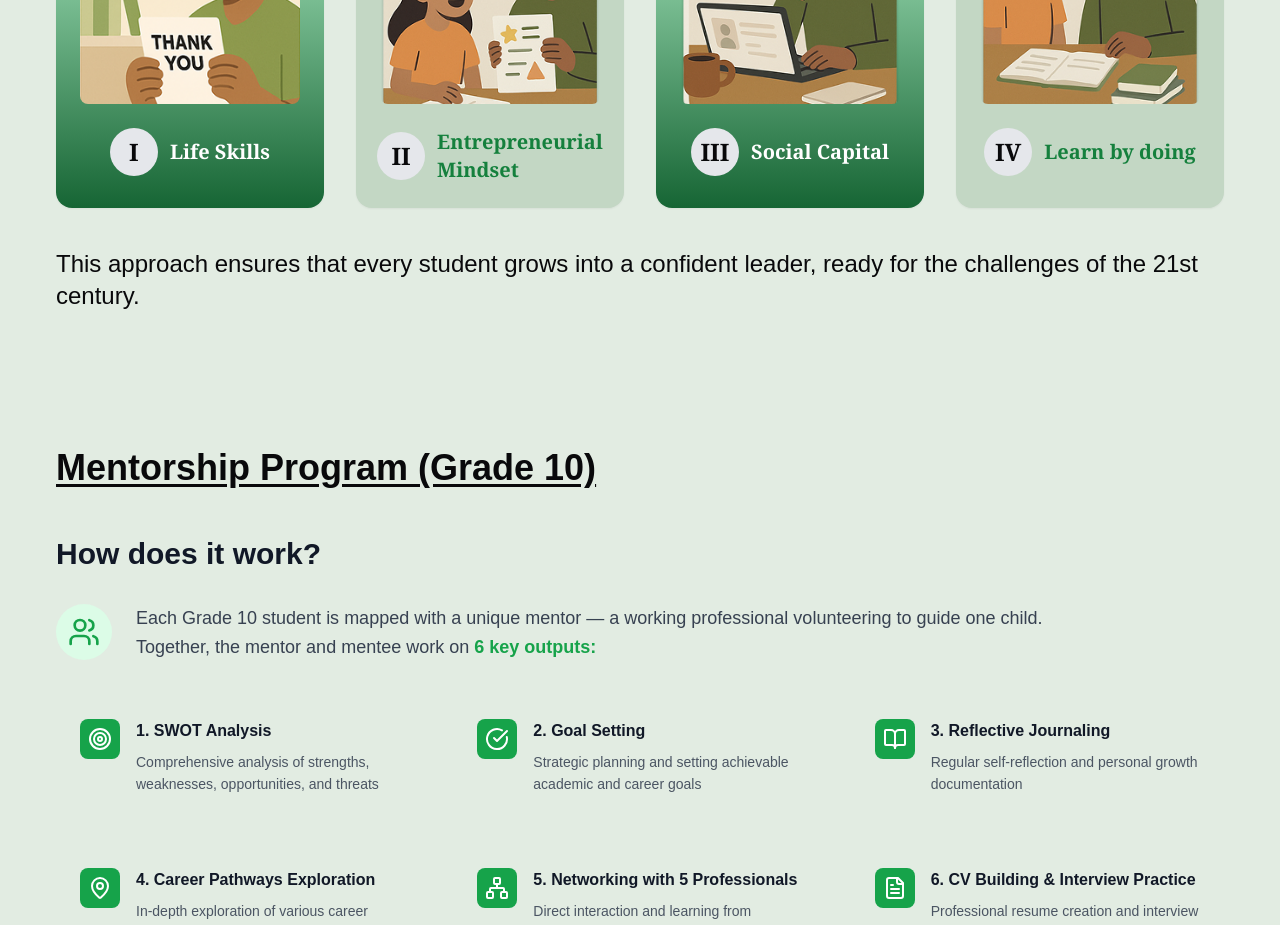
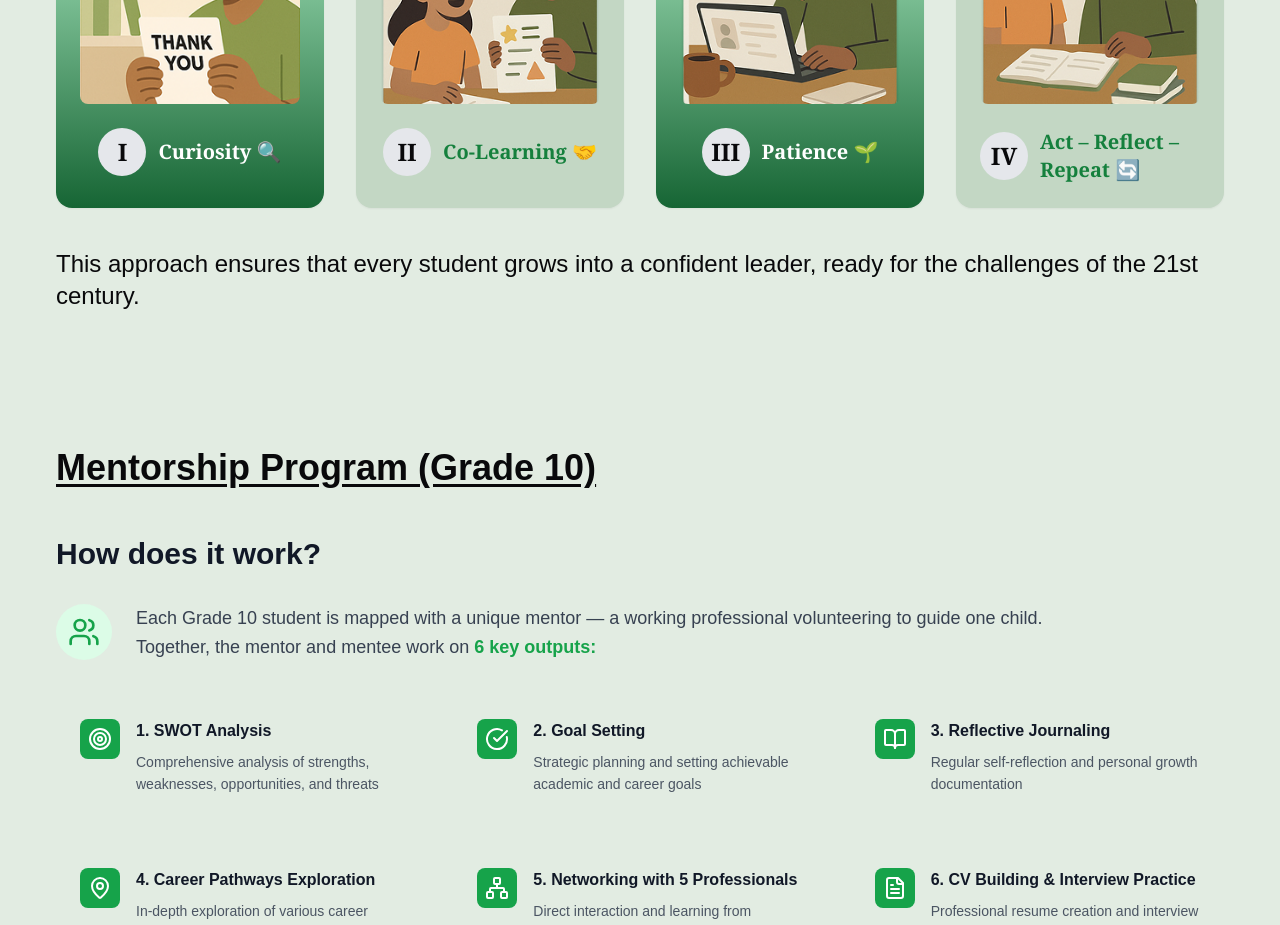
Before and after one commit to arnab-git-404/claylab, a Next.js app: page /mentorship in a window 1280 px wide. Shown: the part 1180-2105 px from the top of the page. Built offline with nearby package versions, Linux system fonts and the light colour scheme; a web font is replaced by a local one.

Commit message:
Update mentorshipJourney.tsx

```diff
--- a/components/mentorship/mentorshipJourney.tsx
+++ b/components/mentorship/mentorshipJourney.tsx
@@ -77,25 +77,25 @@ import Image from 'next/image'
 export const mentorshipSteps = [
   {
     id: 'I',
-    title: 'Life Skills',
+    title: 'Curiosity 🔍',
     image: '/claylab assets/mentorshipProgram/mentorshipJourney/63d5361a-6f2b-4d23-818d-6e6da3c26d8a 2.png',
     bg: 'bg-[#e1f0e6]',
   },
   {
     id: 'II',
-    title: 'Entrepreneurial Mindset',
+    title: 'Co-Learning 🤝',
     image: '/claylab assets/mentorshipProgram/mentorshipJourney/ChatGPT Image Jun 19, 2025, 10_38_44 PM 5-1.png',
     bg: 'bg-[#e1f0e6]',
   },
   {
     id: 'III',
-    title: 'Social Capital',
+    title: 'Patience 🌱',
     image: '/claylab assets/mentorshipProgram/mentorshipJourney/ChatGPT Image Jun 19, 2025, 10_38_44 PM 5-2.png',
     bg: 'bg-[#d1ebd8]',
   },
   {
     id: 'IV',
-    title: 'Learn by doing',
+    title: 'Act – Reflect – Repeat 🔄',
     image: '/claylab assets/mentorshipProgram/mentorshipJourney/ChatGPT Image Jun 19, 2025, 10_38_44 PM 5.png',
     bg: 'bg-[#d1ebd8]',
   },
```
